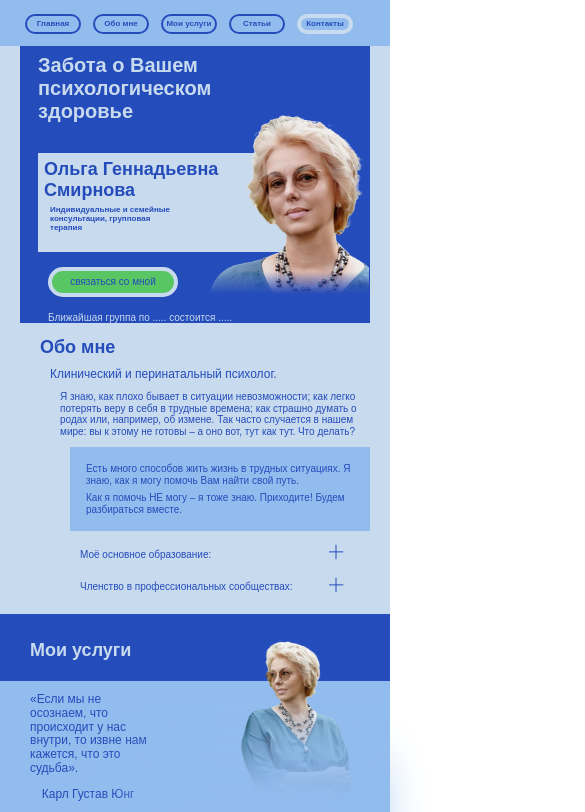
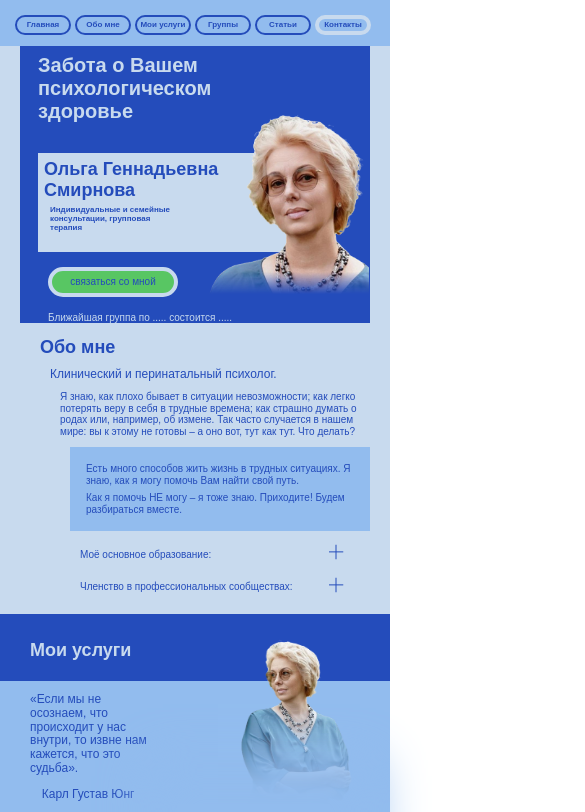
Before and after one commit to Tarantata/Psyholog_landing, a React (Create React App) app: page / in a window 390 px wide. Shown: the top 812 px of the page, 585 px wide, since content can reach past the window. Built offline with nearby package versions, Linux system fonts and the light colour scheme.

Commit message:
22.12.2024 section groups updated

```diff
--- a/src/components/Groups.css
+++ b/src/components/Groups.css
@@ -2,9 +2,9 @@
   max-width: 1440px;
   padding: 0px 80px;
   display: flex;
-  /* flex-direction: column;   */
+  flex-direction: column;
   background-color: #C8DAEE;
-  /* scroll-margin-top: 122px; */
+  scroll-margin-top:100px;
 }
 
 .groups_frame {
@@ -12,7 +12,7 @@
   width: 100%;
   padding: 40px 0;
   display: grid;
-  grid-template-columns: 120px auto auto;
+  grid-template-columns: 120px auto 120px;
   grid-template-rows: 440px auto 200px;
 }
 
--- a/src/components/Header.css
+++ b/src/components/Header.css
@@ -42,19 +42,23 @@
   padding-top: 3px;
 }
 
-@media (max-width: 1024px) {
+@media (max-width: 1280px) {
   .header {
     height: 60px;
+    padding: 20px 80px;
   }
   .button {
-    font-size: 14px;
+    font-size: 18px;
     height: 36px;
     margin-right: 20px;
     padding: 7px;
   }
+  .button_active {
+    padding-top: 5px;
+  }
 }
 
-@media (max-width: 768px) {
+@media (max-width: 1024px) {
   .header {
     height: 50px;
     padding: 10px 40px;
@@ -63,6 +67,20 @@
     height: 34px;
     margin-right: 16px;
     font-size: 12px;
+    padding: 10px;
+  }
+  .button_active {
+    padding-top: 8px;
+  }
+}
+
+@media (max-width: 768px) {
+  .button {
+    height: 32px;
+    padding: 8px;
+  }
+  .button_active {
+    padding-top: 6px;
   }
 }
 
@@ -91,7 +109,7 @@
     height: 20px;
     font-size: 8px;
     font-weight: bold;
-    margin-right: 12px;
-    margin-top: 2px;
+    margin-right: 4px;
+    margin-top: 3px;
   }
 }
--- a/src/components/Header.js
+++ b/src/components/Header.js
@@ -76,6 +76,15 @@ function Header() {
             Мои услуги
           </button>
         </a>
+        <a href="#groups">
+          <button
+            className={
+              activeSection === "groups" ? "button button_active" : "button"
+            }
+          >
+            Группы
+          </button>
+        </a>
         <a href="#articles">
           <button
             className={
```
